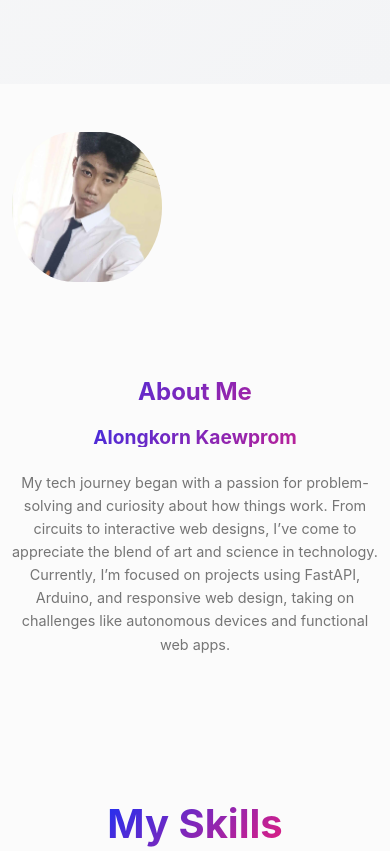
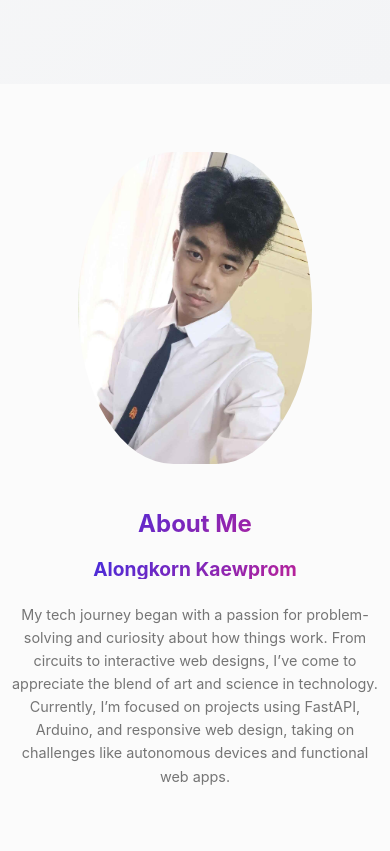
Before and after one commit to Alongkron1234/Alongkron1234.github.io, a plain HTML site: page index.html in a window 390 px wide. Shown: the part 760-1611 px from the top of the page. Drawn offline with nearby package versions, Linux system fonts and the light colour scheme; a web font is replaced by a local one.

Commit message:
Edieted 3

```diff
--- a/style.css
+++ b/style.css
@@ -146,6 +146,25 @@ h1, h2 {
   }
 }
 
+@media screen and (max-width: 1000px) {
+  .Aboutme .row {
+    text-align: center;
+  }
+
+  .about-img {
+    display: flex;
+    justify-content: center;
+    align-items: center;
+    margin: auto;
+    width: 60vw;
+    height: auto;
+    margin-top: 20px;
+  }
+
+  .Aboutme .col-lg-5 {
+    text-align: center;
+  }
+}
 
 
 .home-img img {
```
